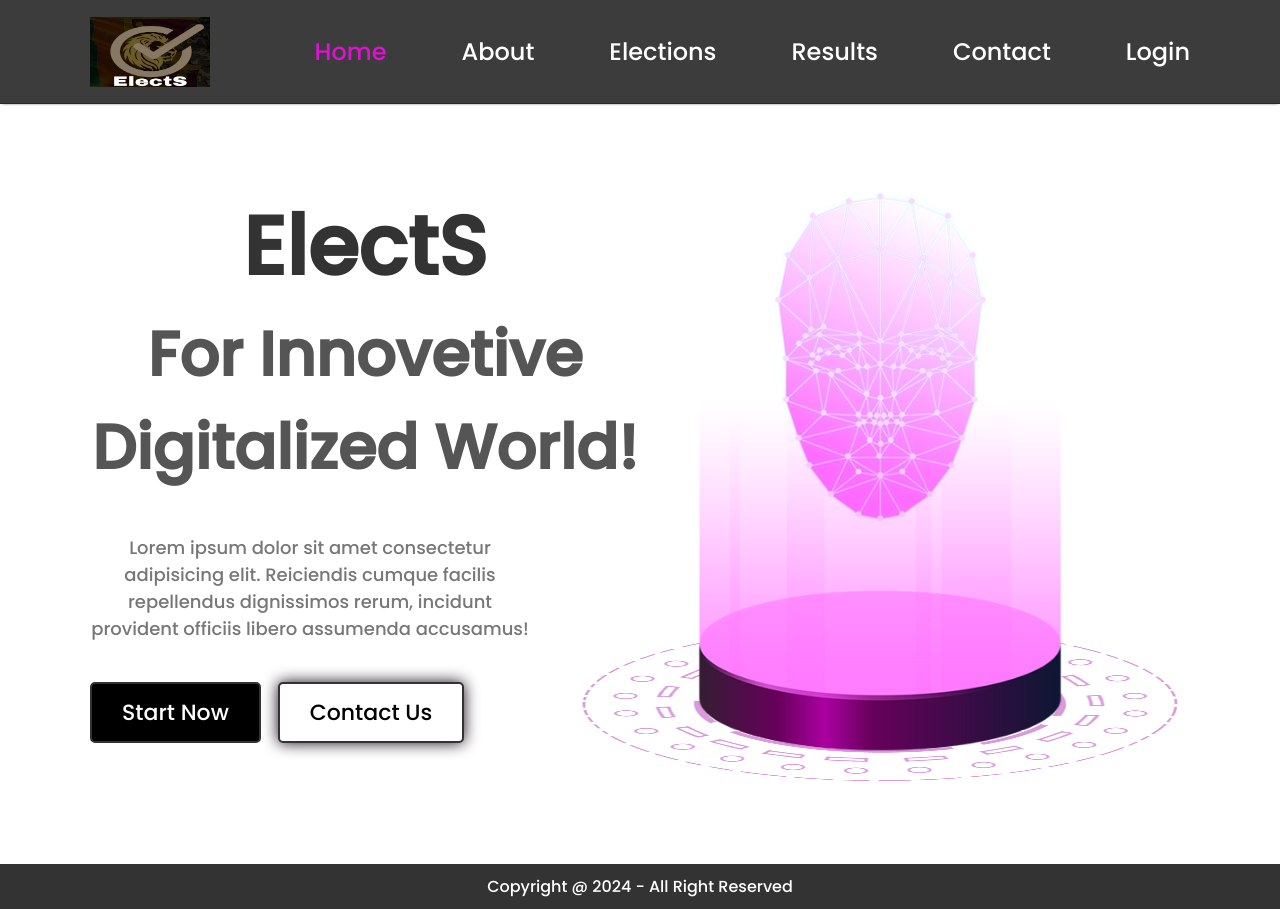
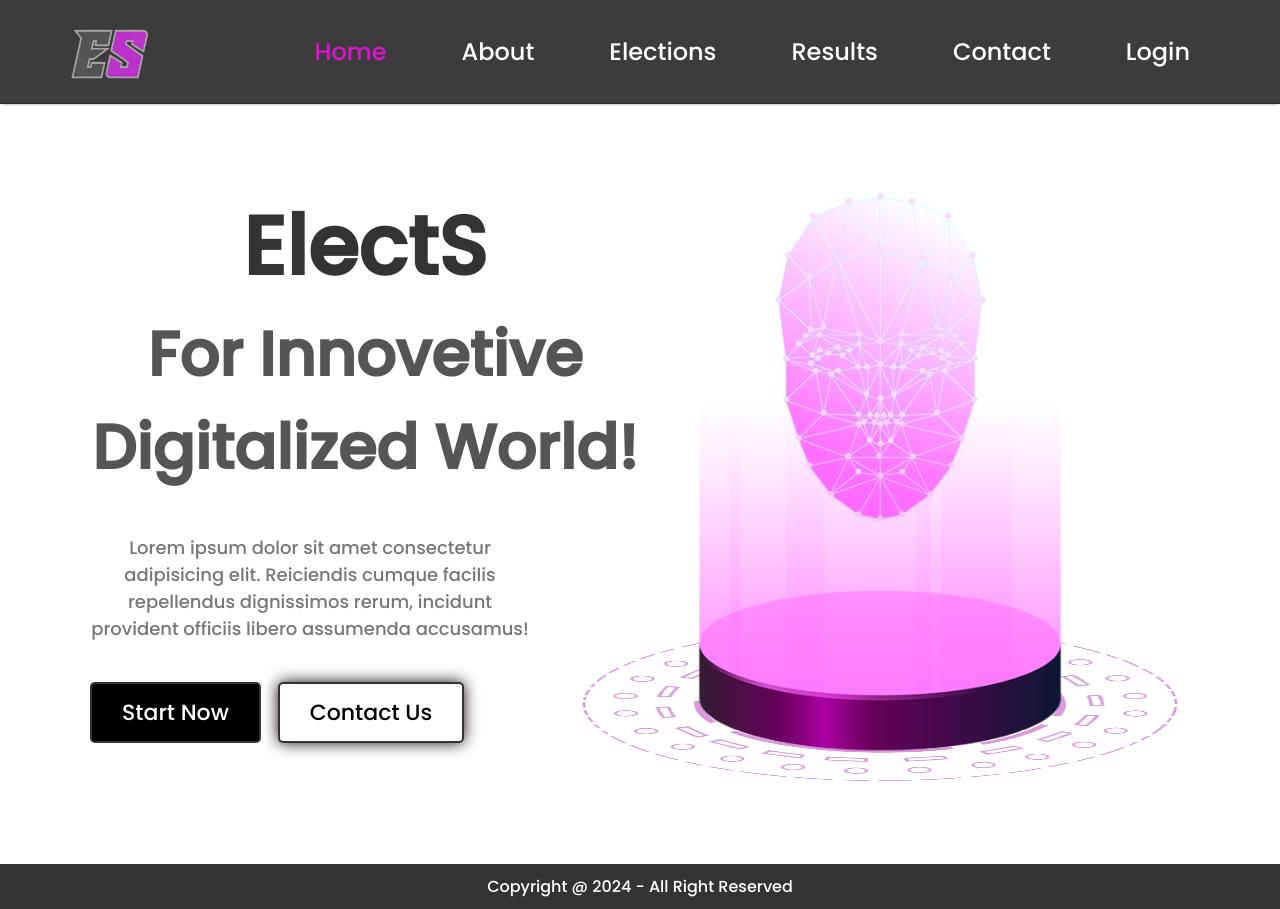
Before and after one commit to LayuruLK/ElectS---Advanced-E-Voting-System, a React (Create React App) app in the folder Frontend/my-app/: page / in a window 1280 px wide. Built offline with nearby package versions, Linux system fonts and the light colour scheme.

Commit message:
style: logo changed

```diff
--- a/Frontend/my-app/src/Components/Navbar/Navbar.css
+++ b/Frontend/my-app/src/Components/Navbar/Navbar.css
@@ -19,8 +19,10 @@
 }
 
 .logo-img {
-  width: 120px;
-  height: 70px;
+/*   width: 180px;
+  height: 70px; */
+  width: 13%;
+  margin: 0 0 -20px -50px;
 }
 
 header {
--- a/Frontend/my-app/src/Components/Navbar/Navbar.jsx
+++ b/Frontend/my-app/src/Components/Navbar/Navbar.jsx
@@ -2,7 +2,7 @@ import React, { useState, useEffect } from 'react';
 import { Link } from 'react-router-dom';
 import Swal from 'sweetalert2';
 import './Navbar.css';
-import logo from '../Assests/ElectS.png';
+import logo from '../Assests/ElectS-Logo.png';
 
 
 const Navbar = () => {
```
Also changed, not shown: Frontend/my-app/src/Components/Assests/ElectS-Logo.png (added).
